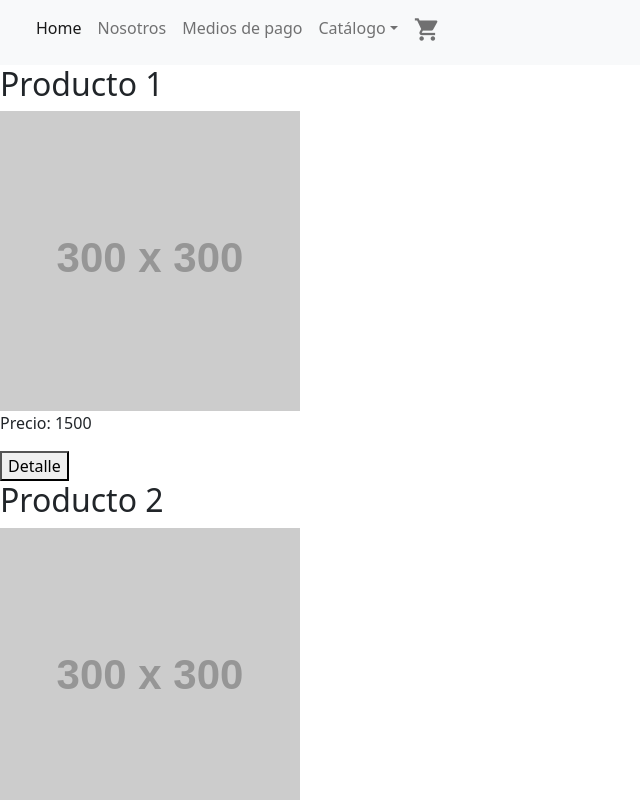
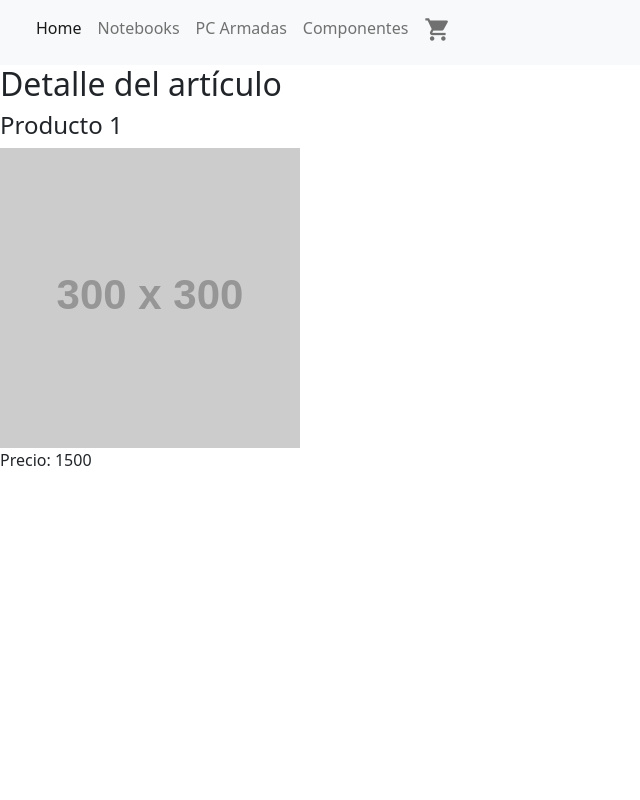
Before and after one commit to pablodiaz03/app-diaz, a React (Create React App) app: page /item/1 in a window 1280 px wide. Shown: the top 800 px of the page, without its empty margins (0-640 px from the left). Built offline with nearby package versions, Linux system fonts and the light colour scheme.

Commit message:
Primer Entrega Proyecto Final

```diff
--- a/package.json
+++ b/package.json
@@ -8,6 +8,7 @@
     "@testing-library/user-event": "^13.5.0",
     "react": "^18.0.0",
     "react-dom": "^18.0.0",
+    "react-router-dom": "^6.3.0",
     "react-scripts": "5.0.1",
     "sass": "^1.50.1",
     "web-vitals": "^2.1.4"
--- a/src/components/App.js
+++ b/src/components/App.js
@@ -1,15 +1,24 @@
 import Navbar from "./Navbar"
 import ItemListContainer from "./ItemListContainer"
 import ItemDetailContainer from "./ItemDetailContainer"
+import {BrowserRouter} from "react-router-dom"
+import {Routes, Route} from "react-router-dom"
+
 const App = () => {
     const greeting="Bienvenido: Pablo Diaz"
 
     return (
-        <>
+        <BrowserRouter>
             <Navbar/>
-            <ItemListContainer/>
-            <ItemDetailContainer/>
-        </>
+            {/* <ItemListContainer/>
+            <ItemDetailContainer/> */}
+            <Routes>
+                <Route path="/" element={<ItemListContainer/>}/>
+                <Route path="/category/:id" element={<ItemListContainer/>}/>
+                <Route path="/item/:id" element={<ItemDetailContainer/>}/>
+                {/* <Route path="/carrito" element={}/> */}
+            </Routes>
+        </BrowserRouter>
     )
 }
 
--- a/src/components/Item.js
+++ b/src/components/Item.js
@@ -1,11 +1,14 @@
+import { NavLink } from "react-router-dom"
+
 const Item = ({item}) => {
 
   return (
     <article>
       <h2>{item.title}</h2>
       <img src="https://via.placeholder.com/300x300" alt="card"></img>
+      <h6>Categoría: {item.categoryId}</h6>
       <p>Precio: {item.precio}</p>
-      <button>Detalle</button>
+      <button><NavLink to={"/item/" + item.id}>Detalle</NavLink></button>
     </article>
   )
 }
--- a/src/components/ItemDetailContainer.js
+++ b/src/components/ItemDetailContainer.js
@@ -1,22 +1,28 @@
 import { useEffect, useState } from "react"
+import { useParams } from "react-router-dom"
 import ItemDetail from "./ItemDetail"
 
 const BD = [
-    {id: 1, title: "Producto 1", precio: 1500, pictureUrl: ""},
-    {id: 2, title: "Producto 2", precio: 2500, pictureUrl: ""},
-    {id: 3, title: "Producto 3", precio: 3500, pictureUrl: ""},
-    {id: 4, title: "Producto 4", precio: 8000, pictureUrl: ""}
+    {id: 1, title: "Producto 1", precio: 1500, categoryId: "Notebooks", pictureUrl: ""},
+    {id: 2, title: "Producto 2", precio: 2500, categoryId: "Notebooks", pictureUrl: ""},
+    {id: 3, title: "Producto 3", precio: 3500, categoryId: "PCArmadas", pictureUrl: ""},
+    {id: 4, title: "Producto 4", precio: 8000, categoryId: "Componentes", pictureUrl: ""}
   ]
 
 const ItemDetailContainer = () => {
     const [cargando, setCargando] = useState(true)
     const [productos, setProductos] = useState([])
+    const {id} = useParams()
 
     useEffect(() => {
         const promesa = new Promise((res) => {
             setTimeout(() => {
-              res(BD)
-            },2000)
+              res(
+                  BD.filter((productos) => {
+                    return productos.id == id
+                })
+              )
+            },1000)
         })
 
         promesa
--- a/src/components/ItemListContainer.js
+++ b/src/components/ItemListContainer.js
@@ -1,29 +1,42 @@
 import { useEffect, useState } from "react"
+import { useParams } from "react-router-dom"
 import ItemList from "./ItemList"
 
 const BD = [
-  {id: 1, title: "Producto 1", precio: 1500, pictureUrl: ""},
-  {id: 2, title: "Producto 2", precio: 2500, pictureUrl: ""},
-  {id: 3, title: "Producto 3", precio: 3500, pictureUrl: ""},
-  {id: 4, title: "Producto 4", precio: 8000, pictureUrl: ""}
+  {id: 1, title: "Producto 1", precio: 1500, categoryId: "Notebooks", pictureUrl: ""},
+  {id: 2, title: "Producto 2", precio: 2500, categoryId: "Notebooks", pictureUrl: ""},
+  {id: 3, title: "Producto 3", precio: 3500, categoryId: "PCArmadas", pictureUrl: ""},
+  {id: 4, title: "Producto 4", precio: 8000, categoryId: "Componentes", pictureUrl: ""}
 ]
 
 const ItemListContainer = () => {
 
   const [productos, setProductos] = useState([])
+  const {id} = useParams()
+
+  // console.log(id)
 
   useEffect(() => {
     const promesa = new Promise((res) => {
         setTimeout(() => {
-          res(BD)
-        },2000)
+          if (id==undefined) {
+            res(BD)
+          } else {
+            res(
+              BD.filter((productos)=> {
+                // console.log(productos.categoryId == id)
+                return productos.categoryId == id
+              })
+            )
+          }
+        },500)
     })
 
     promesa
     .then((res) => {
       setProductos(res)
     })
-  },[])
+  },[id])
 
     return (
       <>
--- a/src/components/Navbar.js
+++ b/src/components/Navbar.js
@@ -1,37 +1,41 @@
 import CartWidget from "./CartWidget"
+import {Link, NavLink} from "react-router-dom"
 
 const Navbar = () => {
   return (
     <>
-        <nav class="navbar navbar-expand-lg navbar-light bg-light">
-        <div class="container-fluid">
-            <a class="navbar-brand" href="#"></a>
-            <button class="navbar-toggler" type="button" data-bs-toggle="collapse" data-bs-target="#navbarNavDropdown" aria-controls="navbarNavDropdown" aria-expanded="false" aria-label="Toggle navigation">
-            <span class="navbar-toggler-icon"></span>
+        <nav className="navbar navbar-expand-lg navbar-light bg-light">
+        <div className="container-fluid">
+            <a className="navbar-brand" href="#"></a>
+            <button className="navbar-toggler" type="button" data-bs-toggle="collapse" data-bs-target="#navbarNavDropdown" aria-controls="navbarNavDropdown" aria-expanded="false" aria-label="Toggle navigation">
+            <span className="navbar-toggler-icon"></span>
             </button>
-            <div class="collapse navbar-collapse" id="navbarNavDropdown">
-            <ul class="navbar-nav">
-                <li class="nav-item">
-                <a class="nav-link active" aria-current="page" href="#">Home</a>
+            <div className="collapse navbar-collapse" id="navbarNavDropdown">
+            <ul className="navbar-nav">
+                <li className="nav-item">
+                <NavLink to="/" className="nav-link active" aria-current="page">Home</NavLink>
                 </li>
-                <li class="nav-item">
-                <a class="nav-link" href="#">Nosotros</a>
+                <li className="nav-item">
+                <NavLink to="/category/Notebooks" className="nav-link">Notebooks</NavLink>
                 </li>
-                <li class="nav-item">
-                <a class="nav-link" href="#">Medios de pago</a>
+                <li className="nav-item">
+                <NavLink to="/category/PCArmadas" className="nav-link">PC Armadas</NavLink>
                 </li>
-                <li class="nav-item dropdown">
-                <a class="nav-link dropdown-toggle" href="#" id="navbarDropdownMenuLink" role="button" data-bs-toggle="dropdown" aria-expanded="false">
+                <li className="nav-item">
+                <NavLink to="/category/Componentes" className="nav-link">Componentes</NavLink>
+                </li>
+                {/* <li className="nav-item dropdown">
+                <a className="nav-link dropdown-toggle" href="#" id="navbarDropdownMenuLink" role="button" data-bs-toggle="dropdown" aria-expanded="false">
                 Catálogo
                 </a>
-                <ul class="dropdown-menu" aria-labelledby="navbarDropdownMenuLink">
-                    <li><a class="dropdown-item" href="#">Notebooks</a></li>
-                    <li><a class="dropdown-item" href="#">PC Armadas</a></li>
-                    <li><a class="dropdown-item" href="#">Componentes</a></li>
+                <ul className="dropdown-menu" aria-labelledby="navbarDropdownMenuLink">
+                    <li><a className="dropdown-item" href="#">Notebooks</a></li>
+                    <li><a className="dropdown-item" href="#">PC Armadas</a></li>
+                    <li><a className="dropdown-item" href="#">Componentes</a></li>
                 </ul>
-                </li>
-                <li class="nav-item">
-                <a class="nav-link" href="#"><CartWidget/></a>
+                </li> */}
+                <li className="nav-item">
+                <NavLink to="/" className="nav-link" href="#"><CartWidget/></NavLink>
                 </li>
             </ul>
             </div>
```
Also changed, not shown: 1 other file (tests, documents, lock files or other folders).
